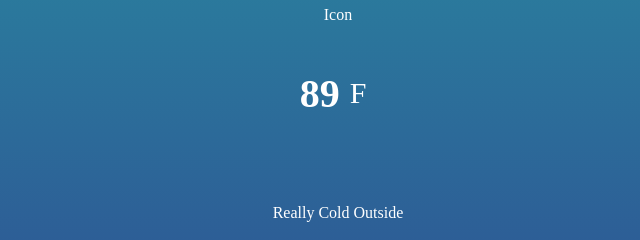
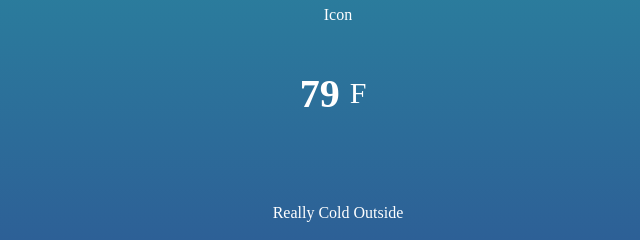
Before and after one commit to kirklandtc/g107Bravo_weather, a plain HTML site: page index.html in a window 1280 px wide. Shown: the part 265-505 px from the top of the page, 302-942 px from the left. Drawn offline with Linux system fonts and the light colour scheme.

Commit message:
minor alteration

```diff
--- a/index.html
+++ b/index.html
@@ -15,7 +15,7 @@
     </div>
       <div class="temperature">
         <div class="degree-section">
-        <h2 class="temperature-degree">89</h2>
+        <h2 class="temperature-degree">79</h2>
         <span>F</span>
       </div>
       <div class="temperature-description">Really Cold Outside</div>
--- a/script.js
+++ b/script.js
@@ -29,6 +29,7 @@ window.addEventListener('load', ()=> {
 
          const { temperature, summary } = data.currently;
 //Set DOM elements from the api
+
          temperatureDegree.textContent = temperature;
          temperatureDescription.textContent = summary;
          locationTimezone.textContent = data.timezone;
--- a/style.css
+++ b/style.css
@@ -11,7 +11,7 @@ body {
   justify-content: center;
   flex-direction: column;
   align-items: center;
-  background: linear-gradient(rgb(40,150,163), rgb(48,62,143));
+  background: linear-gradient(rgb(40,154,163), rgb(48,62,143));
   font-family: times serif;
   color: white;
 
```
